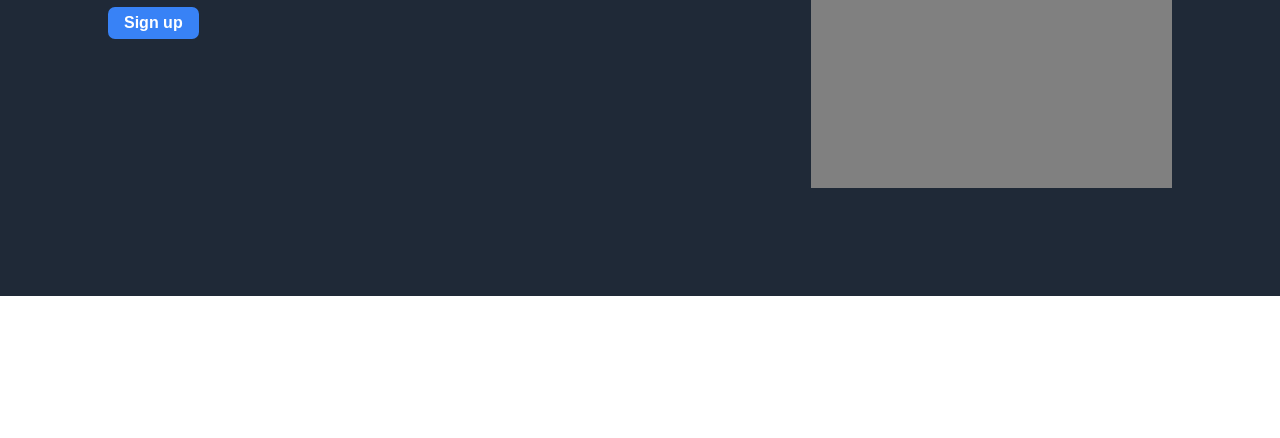
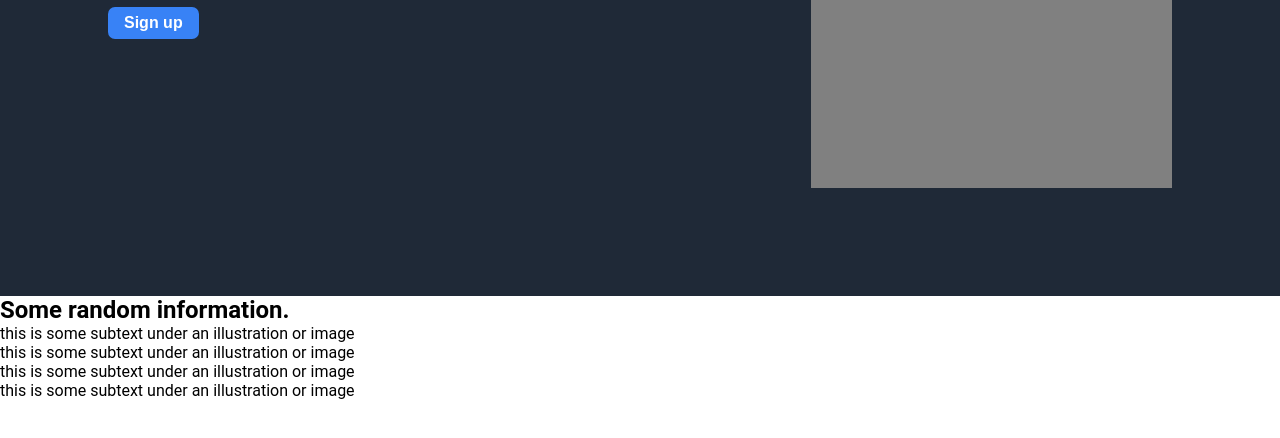
Before and after one commit to bhupesh7387/landing-page, a plain HTML site: page index.html in a window 1280 px wide. Shown: the part 264-702 px from the top of the page. Drawn offline with Linux system fonts and the light colour scheme.

Commit message:
create info section html

```diff
--- a/index.html
+++ b/index.html
@@ -29,5 +29,27 @@
                 <img src="" alt="" />
             </div>
         </section>
+
+        <section class="info">
+            <h1>Some random information.</h1>
+            <div class="cards">
+                <div class="card">
+                    <div class="card-img"></div>
+                    <p>this is some subtext under an illustration or image</p>
+                </div>
+                <div class="card">
+                    <div class="card-img"></div>
+                    <p>this is some subtext under an illustration or image</p>
+                </div>
+                <div class="card">
+                    <div class="card-img"></div>
+                    <p>this is some subtext under an illustration or image</p>
+                </div>
+                <div class="card">
+                    <div class="card-img"></div>
+                    <p>this is some subtext under an illustration or image</p>
+                </div>
+            </div>
+        </section>
     </body>
 </html>
```
